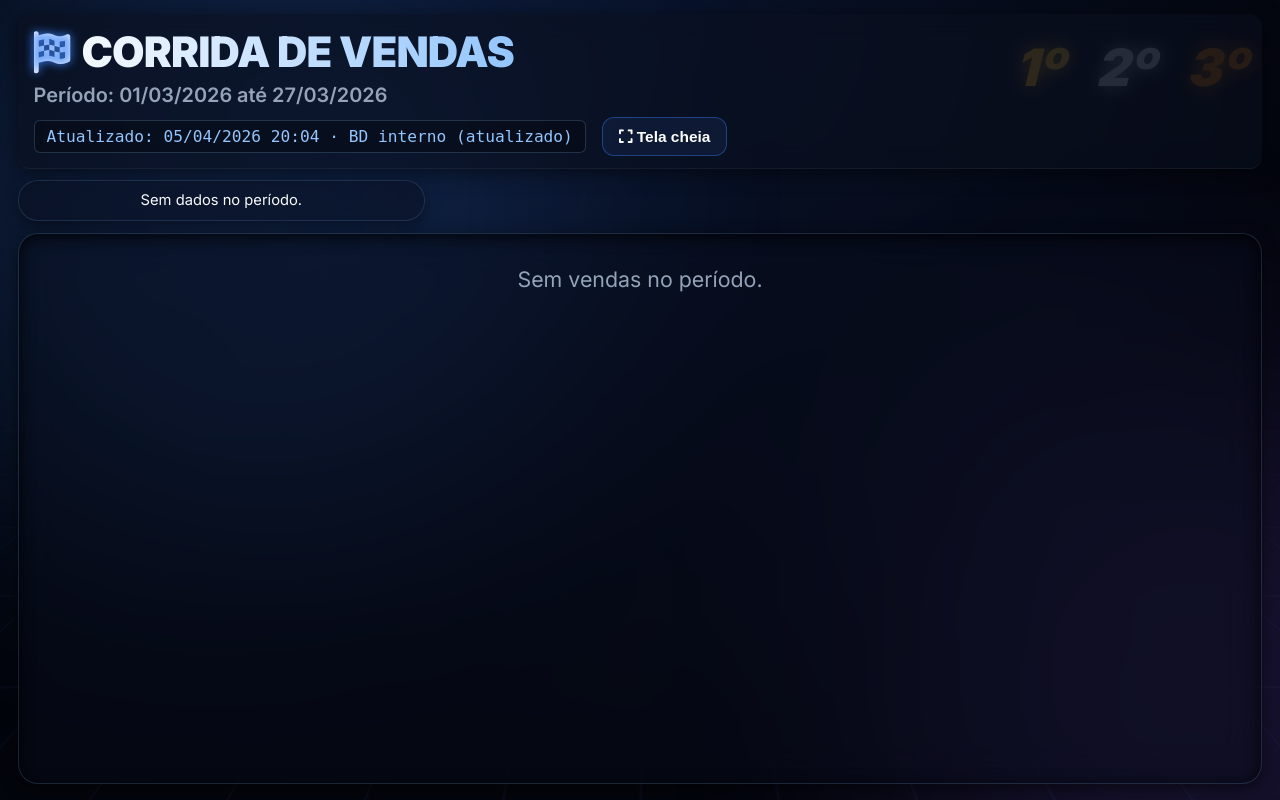
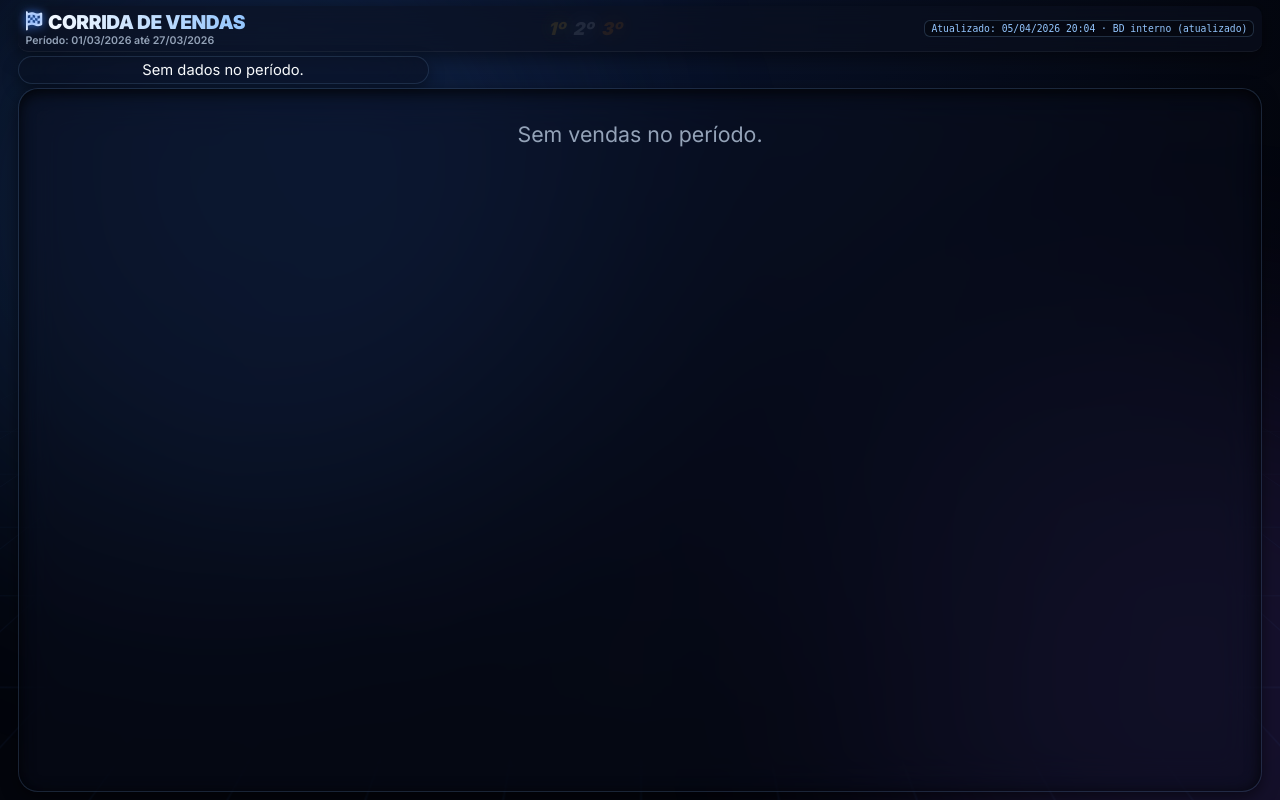
Before and after one commit to wffsolucoes-create/mypharm, a PHP site: page /tv-vendedores.html in a window 1280 px wide. Run offline with PHP 8.4, Linux system fonts and the light colour scheme; data that the repository does not hold is empty.

Commit message:
TV corrida: compactar topo e pódio para caber 8 pistas.
Reduz o cabeçalho e o pódio, melhora a legibilidade dos nomes na pista e ativa modo de altura baixa para TVs, priorizando exibir todos os vendedores.

Made-with: Cursor

```diff
--- a/css/tv-vendedores.css
+++ b/css/tv-vendedores.css
@@ -158,21 +158,21 @@ body {
     display: flex;
     justify-content: space-between;
     align-items: center;
-    flex-wrap: wrap;
-    gap: clamp(8px, 1.2vmin, 16px);
-    margin-bottom: clamp(8px, 1.4vmin, 20px);
+    flex-wrap: nowrap;
+    gap: clamp(6px, 0.9vmin, 12px);
+    margin-bottom: clamp(4px, 0.8vmin, 10px);
     width: 100%;
     background: rgba(11, 15, 30, 0.6);
     backdrop-filter: blur(12px);
     -webkit-backdrop-filter: blur(12px);
     border-bottom: 1px solid rgba(255,255,255,0.05);
-    padding: clamp(10px, 1.5vmin, 20px) clamp(12px, 2vmin, 28px);
+    padding: clamp(4px, 0.85vmin, 10px) clamp(8px, 1.15vmin, 14px);
     border-radius: clamp(12px, 1.5vmin, 22px);
     box-shadow: 0 4px 20px rgba(0,0,0,0.5);
 }
 .tv-header-left h1 {
     margin: 0;
-    font-size: clamp(1.35rem, 4.2vw, 2.85rem);
+    font-size: clamp(0.95rem, 2.7vw, 1.85rem);
     font-weight: 900;
     letter-spacing: -0.02em;
     text-transform: uppercase;
@@ -182,26 +182,26 @@ body {
     -webkit-text-fill-color: transparent;
     display: flex;
     align-items: center;
-    gap: 12px;
+    gap: 8px;
 }
 .icon-neon {
     color: var(--neon-blue);
     text-shadow: 0 0 10px var(--neon-blue);
 }
 .tv-periodo {
-    margin: 6px 0 0;
+    margin: 0;
     color: var(--text-muted);
-    font-size: clamp(0.85rem, 2.2vw, 1.35rem);
+    font-size: clamp(0.64rem, 1.3vw, 0.88rem);
     font-weight: 600;
 }
 
 /* Títulos do Top 3 flutuando no Header */
 .tv-positions-sky {
     display: flex;
-    gap: 32px;
+    gap: clamp(10px, 1.5vmin, 20px);
 }
 .tv-pos-num {
-    font-size: clamp(1.5rem, 5vw, 3.5rem);
+    font-size: clamp(0.9rem, 2.4vw, 1.7rem);
     font-weight: 900;
     opacity: 0.15;
     font-style: italic;
@@ -211,13 +211,13 @@ body {
 .neon-silver { text-shadow: 0 0 20px var(--neon-silver); color: var(--neon-silver); }
 .neon-bronze { text-shadow: 0 0 20px var(--neon-bronze); color: var(--neon-bronze); }
 
-.tv-actions { display: flex; align-items: center; gap: 16px; }
+.tv-actions { display: flex; align-items: center; gap: clamp(8px, 1vmin, 12px); }
 .tv-updated {
     font-family: monospace;
     color: #93c5fd;
-    font-size: clamp(0.75rem, 1.8vw, 1.1rem);
+    font-size: clamp(0.6rem, 1.15vw, 0.8rem);
     background: rgba(0,0,0,0.3);
-    padding: 6px 12px;
+    padding: 3px 6px;
     border-radius: 6px;
     border: 1px solid rgba(147, 197, 253, 0.2);
 }
@@ -225,8 +225,8 @@ body {
     background: rgba(59, 130, 246, 0.1);
     border: 1px solid rgba(59, 130, 246, 0.4);
     color: #fff;
-    padding: clamp(8px, 1.2vmin, 14px) clamp(14px, 2vmin, 22px);
-    font-size: clamp(0.8rem, 1.9vw, 1.05rem);
+    padding: clamp(4px, 0.7vmin, 8px) clamp(8px, 1vmin, 12px);
+    font-size: clamp(0.64rem, 1.05vw, 0.8rem);
     font-weight: 600;
     border-radius: 12px;
     cursor: pointer;
@@ -243,15 +243,15 @@ body {
     display: grid;
     grid-template-columns: repeat(3, minmax(0, 1fr));
     gap: clamp(8px, 1.4vmin, 18px);
-    margin-bottom: clamp(8px, 1.5vmin, 20px);
+    margin-bottom: clamp(4px, 0.9vmin, 10px);
     width: 100%;
     align-items: stretch;
 }
 .podium-item {
     position: relative;
-    padding: clamp(8px, 1.2vmin, 18px) clamp(10px, 1.5vmin, 16px) clamp(10px, 1.4vmin, 20px);
+    padding: clamp(6px, 0.9vmin, 12px) clamp(8px, 1.1vmin, 12px) clamp(6px, 1vmin, 12px);
     min-height: 0;
-    max-height: clamp(100px, 18vh, 168px);
+    max-height: clamp(84px, 14vh, 128px);
     text-align: center;
     overflow: hidden;
     transition: transform 0.3s ease, box-shadow 0.3s ease;
@@ -698,6 +694,92 @@ body {
 /* TVs / monitores grandes: um pouco mais de respiro no cabeçalho */
 @media (min-width: 1400px) and (min-height: 700px) {
     .tv-header {
-        padding: clamp(14px, 1.6vmin, 22px) clamp(18px, 2vmin, 32px);
+        padding: clamp(8px, 1vmin, 14px) clamp(12px, 1.6vmin, 20px);
     }
 }
+
+/* TVs com pouca altura: prioriza exibir todas as 8 pistas */
+@media (max-height: 820px) {
+    .tv-wrap {
+        padding-top: clamp(4px, 0.7vmin, 8px);
+        padding-bottom: clamp(6px, 1vmin, 12px);
+    }
+
+    .tv-header {
+        border-radius: 10px;
+        margin-bottom: 4px;
+        padding: 4px 8px;
+        gap: 6px;
+    }
+
+    .tv-header-left h1 {
+        font-size: clamp(0.86rem, 1.9vw, 1.3rem);
+        gap: 6px;
+    }
+
+    .tv-periodo {
+        font-size: clamp(0.56rem, 1vw, 0.72rem);
+    }
+
+    .tv-positions-sky {
+        gap: 8px;
+    }
+
+    .tv-pos-num {
+        font-size: clamp(0.76rem, 1.55vw, 1.2rem);
+        opacity: 0.12;
+    }
+
+    .tv-actions {
+        gap: 6px;
+    }
+
+    .tv-updated {
+        font-size: clamp(0.54rem, 0.9vw, 0.66rem);
+        padding: 2px 6px;
+    }
+
+    #tvFullscreenBtn {
+        display: none;
+    }
+
+    .podium {
+        gap: 6px;
+        margin-bottom: 4px;
+    }
+
+    .podium-item,
+    .podium-item[data-place="1º"] {
+        max-height: clamp(64px, 9.3vh, 86px);
+        padding: 4px 6px;
+    }
+
+    .podium-item .place {
+        font-size: clamp(0.56rem, 0.95vw, 0.7rem);
+        margin-bottom: 2px;
+    }
+
+    .podium-item .name,
+    .podium-item[data-place="1º"] .name {
+        font-size: clamp(0.68rem, 1.15vw, 0.88rem);
+        -webkit-line-clamp: 1;
+        line-clamp: 1;
+    }
+
+    .podium-item .value {
+        font-size: clamp(0.6rem, 1vw, 0.76rem);
+        bottom: 3px;
+    }
+
+    .lane {
+        min-height: clamp(1.85rem, 4.9vh, 3.2rem);
+    }
+
+    .lane-label {
+        font-size: clamp(0.72rem, 1.05vw, 0.94rem);
+    }
+
+    .cart::after {
+        display: none;
+    }
+}
--- a/tv-vendedores.html
+++ b/tv-vendedores.html
@@ -10,7 +10,7 @@
     <link rel="icon" type="image/png" href="imagens/IconeMyPharm.png">
     <link rel="stylesheet" href="https://cdnjs.cloudflare.com/ajax/libs/font-awesome/6.5.1/css/all.min.css">
     <link href="https://fonts.googleapis.com/css2?family=Inter:wght@400;600;700;800;900&display=swap" rel="stylesheet">
-    <link rel="stylesheet" href="css/tv-vendedores.css?v=20260326pollsound1">
+    <link rel="stylesheet" href="css/tv-vendedores.css?v=20260327tvfit8">
 </head>
 <body>
     <div class="tv-bg" aria-hidden="true">
```
Also changed, not shown: other parts of css/tv-vendedores.css (+9 -13 lines).
